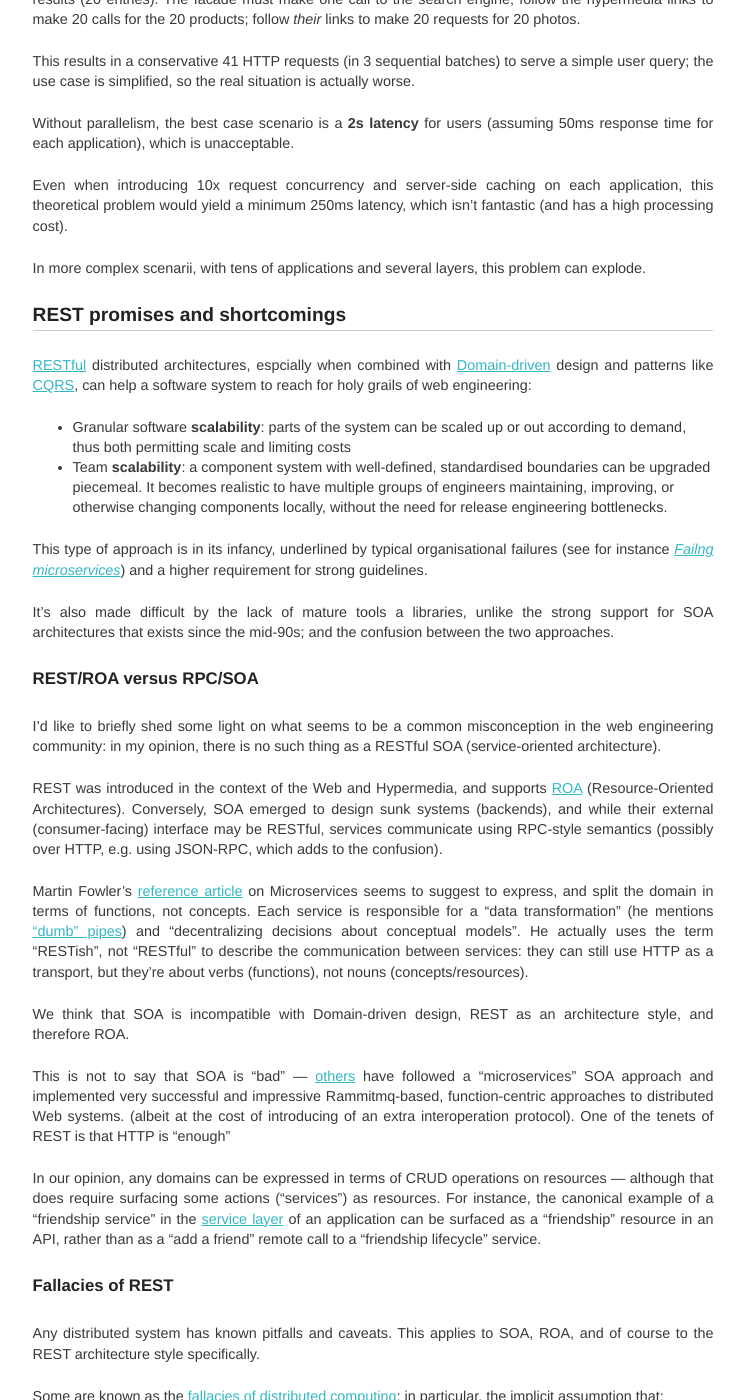
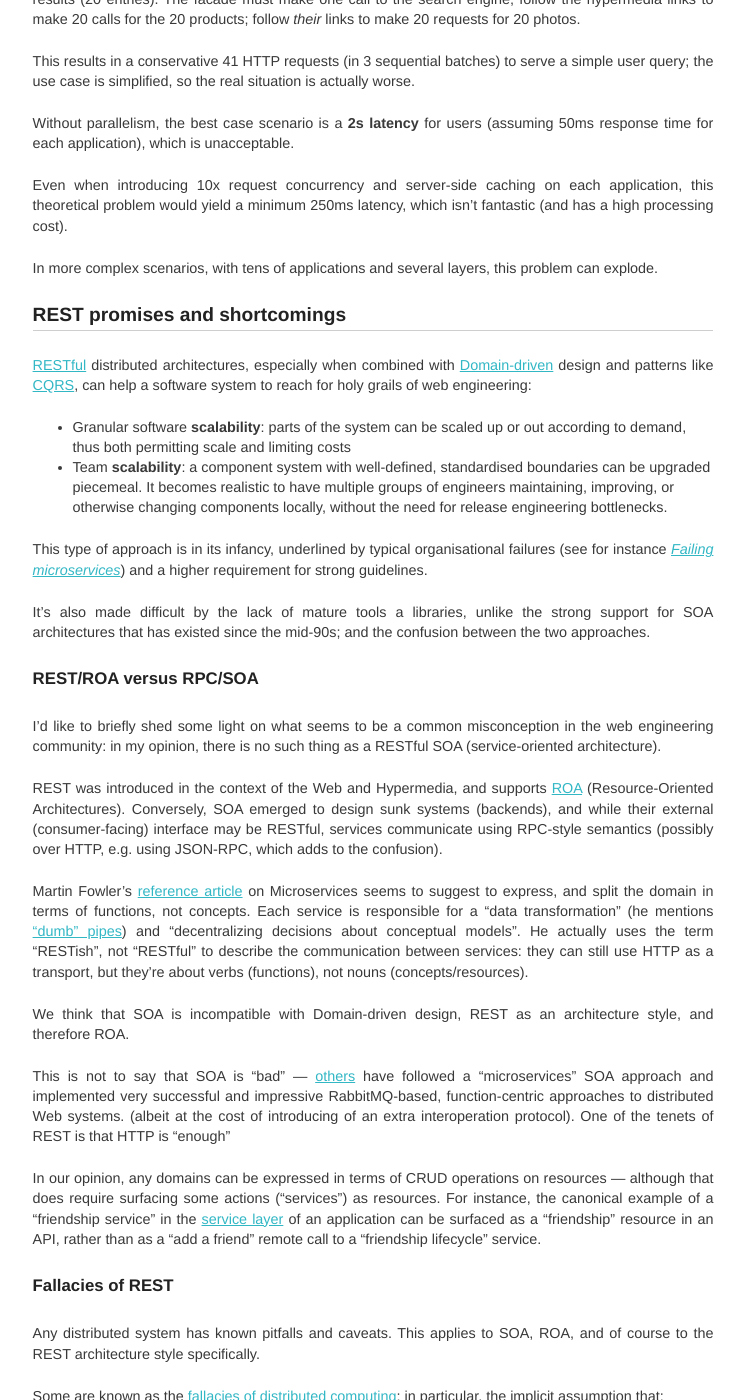
Before and after one commit to HouseTrip/housetrip.github.com, a Jekyll site: the page built from _posts/2014-09-20-resn-routemaster.md, in a window 1280 px wide and 1400 px high, scrolled down 961 px. Shown: the whole window, without its empty margins (267-1012 px from the left). Built offline with Jekyll 4.4.1, drawn with Linux system fonts in a browser that asks for light colours; comment, search, counter and statistics services are not loaded; some of the changed text lies outside the part shown.

Commit message:
Clarifications, typos

```diff
--- a/_posts/2014-09-20-resn-routemaster.md
+++ b/_posts/2014-09-20-resn-routemaster.md
@@ -67,13 +67,13 @@ Even when introducing 10x request concurrency and server-side caching on
 each application, this theoretical problem would yield a minimum 250ms
 latency, which isn't fantastic (and has a high processing cost).
 
-In more complex scenarii, with tens of applications and several layers, this
+In more complex scenarios, with tens of applications and several layers, this
 problem can explode.
 
 
 ## REST promises and shortcomings
 
-[RESTful][restful] distributed architectures, espcially when combined with
+[RESTful][restful] distributed architectures, especially when combined with
 [Domain-driven][ddd] design and patterns like [CQRS][cqrs], can help a
 software system to reach for holy grails of web engineering:
 
@@ -85,11 +85,11 @@ software system to reach for holy grails of web engineering:
   locally, without the need for release engineering bottlenecks.
 
 This type of approach is in its infancy, underlined by typical organisational
-failures (see for instance _[Failng microservices][failing-microservices]_) and
+failures (see for instance _[Failing microservices][failing-microservices]_) and
 a higher requirement for strong guidelines.
 
 It's also made difficult by the lack of mature tools a libraries, unlike the
-strong support for SOA architectures that exists since the mid-90s; and the
+strong support for SOA architectures that has existed since the mid-90s; and the
 confusion between the two approaches.
 
 ### REST/ROA versus RPC/SOA
@@ -117,7 +117,7 @@ architecture style, and therefore ROA.
 
 This is not to say that SOA is "bad" — [others][hailo] have followed a
 "microservices" SOA approach and implemented very successful and impressive
-Rammitmq-based, function-centric approaches to distributed Web systems.  (albeit
+RabbitMQ-based, function-centric approaches to distributed Web systems.  (albeit
 at the cost of introducing of an extra interoperation protocol). One of the
 tenets of REST is that HTTP is "enough"
 
@@ -164,10 +164,10 @@ It's basically a game of: high consistency, low latency, pick one.
 Event busses are a common tool to implement the [reactor
 pattern](http://en.wikipedia.org/wiki/Reactor_pattern) or the [pub-sub
 pattern](http://en.wikipedia.org/wiki/Publish%E2%80%93subscribe_pattern).  For
-instance, Ruby engineers will be familiar with asynchronous busses like the
-defunct [EventMachine](https://github.com/eventmachine/eventmachine) or
-[Celluloid](http://celluloid.io/), or synchronous busses like
-[wisper](https://github.com/krisleech/wisper).
+instance, Ruby engineers will be familiar with asynchronous busses like
+[Celluloid](http://celluloid.io/), or the defunct
+[EventMachine](https://github.com/eventmachine/eventmachine); or synchronous
+busses like [wisper](https://github.com/krisleech/wisper).
 
 We believe these patterns to be valuable at the inter-application level. And
 indeed, numerous services (e.g. [Pusher](https://pusher.com/)), web technologies
```
